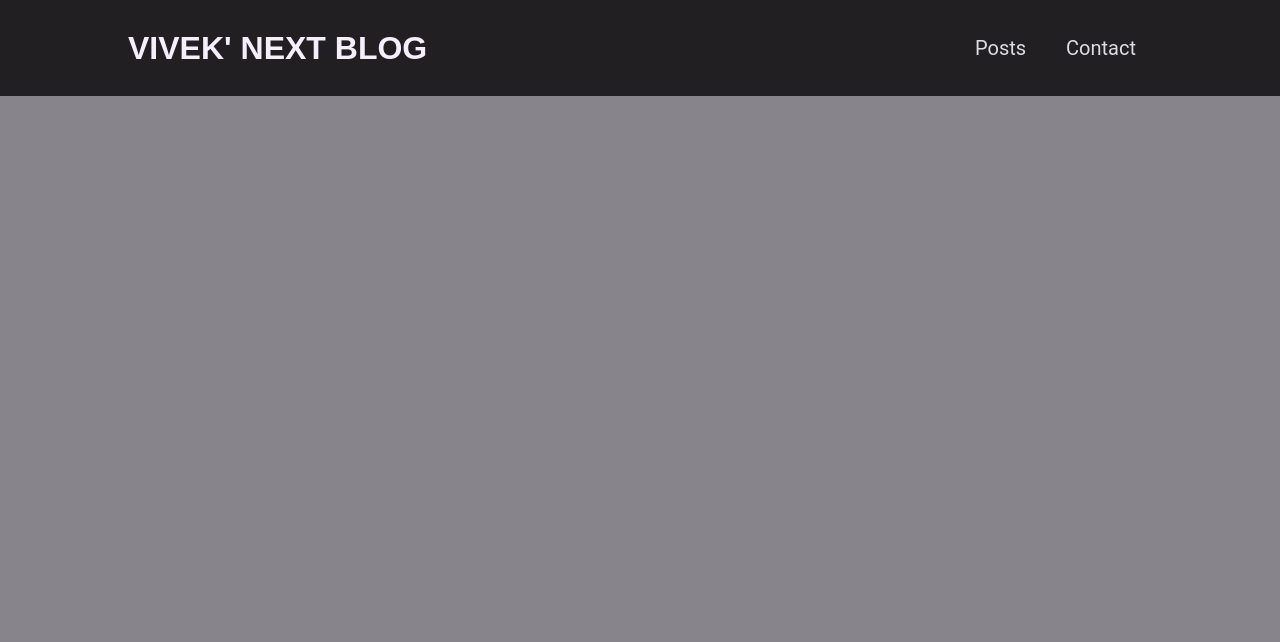
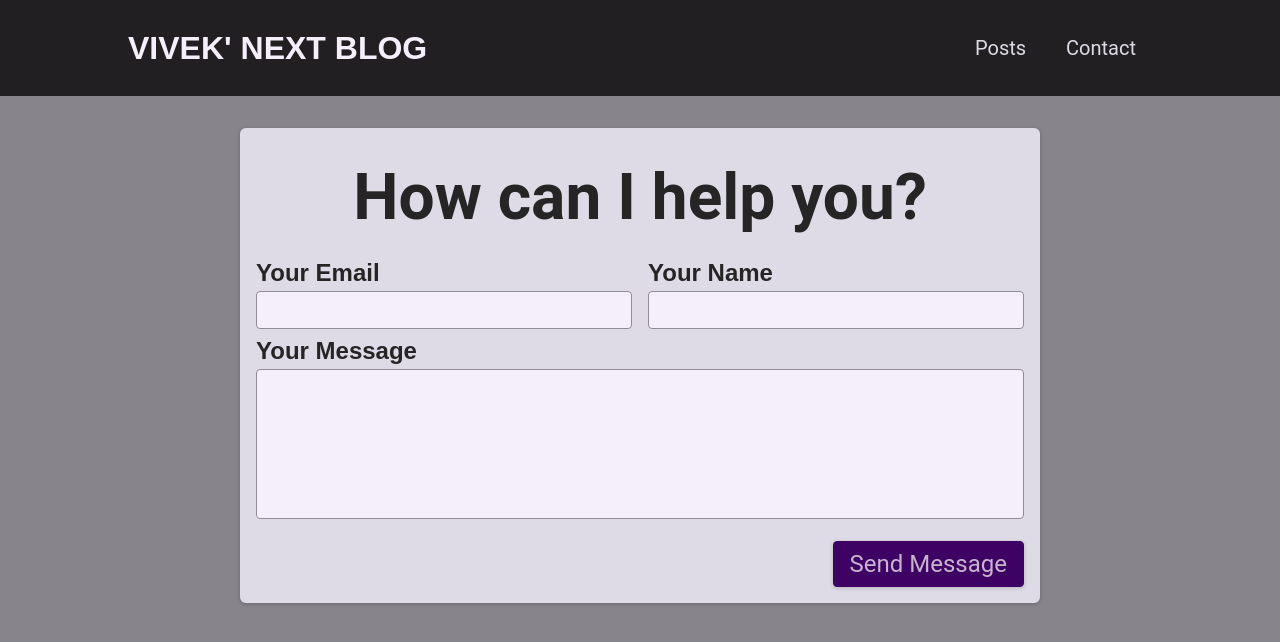
Before and after one commit to vivek9142/next-blog, a Next.js app: page /contact in a window 1280 px wide. Shown: the top 642 px of the page. Built offline with nearby package versions, Linux system fonts and the light colour scheme.

Commit message:
added backend API and frontend integration with backend API for contact form

```diff
--- /dev/null
+++ b/components/contact/contact-form.js
@@ -0,0 +1,66 @@
+import { useState } from "react";
+
+import classes from "./contact-form.module.css";
+
+export default function ContactForm() {
+  const [enteredEmail, setEnteredEmail] = useState("");
+  const [enteredName, setEnteredName] = useState("");
+  const [enteredMessage, setEnteredMessage] = useState("");
+
+  function sendMessageHandler(event) {
+    event.preventDefault();
+    fetch("/api/contact", {
+      method: "POST",
+      body: JSON.stringify({
+        email: enteredEmail,
+        name: enteredName,
+        message: enteredMessage,
+      }),
+      headers: {
+        "Content-type": "application/json",
+      },
+    });
+  }
+  return (
+    <section className={classes.contact}>
+      <h1>How can I help you?</h1>
+      <form onSubmit={sendMessageHandler} className={classes.form}>
+        <div className={classes.controls}>
+          <div className={classes.control}>
+            <label htmlFor="email">Your Email</label>
+            <input
+              type="email"
+              id="email"
+              onChange={(event) => setEnteredEmail(event.target.value)}
+              required
+            />
+          </div>
+
+          <div className={classes.control}>
+            <label htmlFor="name">Your Name</label>
+            <input
+              type="name"
+              id="name"
+              onChange={(event) => setEnteredName(event.target.value)}
+              required
+            />
+          </div>
+        </div>
+
+        <div className={classes.control}>
+          <label htmlFor="message">Your Message</label>
+          <textarea
+            rows="5"
+            id="message"
+            onChange={(event) => setEnteredMessage(event.target.value)}
+            required
+          ></textarea>
+        </div>
+
+        <div className={classes.actions}>
+          <button>Send Message</button>
+        </div>
+      </form>
+    </section>
+  );
+}
--- /dev/null
+++ b/components/contact/contact-form.module.css
@@ -0,0 +1,73 @@
+.contact {
+    margin: var(--size-8) auto;
+    border-radius: 6px;
+    background-color: var(--color-grey-100);
+    width: 90%;
+    max-width: 50rem;
+    padding: var(--size-4);
+    box-shadow: 0 1px 4px rgba(0, 0, 0, 0.2);
+    font-size: var(--size-6);
+  }
+
+  .contact h1 {
+    font-size: var(--size-8);
+    margin: var(--size-4) 0;
+    text-align: left;
+  }
+
+  .form label {
+    display: block;
+    font-family: 'Oswald', sans-serif;
+    font-weight: bold;
+    margin: var(--size-2) 0 var(--size-1) 0;
+  }
+
+  .form input,
+  .form textarea {
+    font: inherit;
+    padding: var(--size-1);
+    border-radius: 4px;
+    width: 100%;
+    border: 1px solid var(--color-grey-400);
+    background-color: var(--color-grey-50);
+    resize: none;
+  }
+
+  .controls {
+    display: flex;
+    column-gap: 1rem;
+    flex-wrap: wrap;
+  }
+
+  .control {
+    flex: 1;
+    min-width: 10rem;
+  }
+
+  .actions {
+    margin-top: var(--size-4);
+    text-align: right;
+  }
+
+  .form button {
+    font: inherit;
+    cursor: pointer;
+    background-color: var(--color-primary-700);
+    border: 1px solid var(--color-primary-700);
+    padding: var(--size-2) var(--size-4);
+    border-radius: 4px;
+    color: var(--color-primary-50);
+    box-shadow: 0 1px 4px rgba(0, 0, 0, 0.2);
+  }
+
+  .form button:hover {
+    background-color: var(--color-primary-500);
+    border-color: var(--color-primary-500);
+  }
+
+  @media (min-width: 768px) {
+    .contact h1 {
+      font-size: var(--size-16);
+      text-align: center;
+    }
+  }
--- /dev/null
+++ b/pages/api/contact.js
@@ -0,0 +1,29 @@
+export default function handler(req, res) {
+  if (req.method === "POST") {
+    const { email, name, message } = req.body;
+
+    if (
+      !email ||
+      !email.includes("@") ||
+      !name ||
+      name.trim() === "" ||
+      !message ||
+      message.trim() === ""
+    ) {
+      res.status(422).json({ message: "Invalid Input." });
+      return;
+    }
+
+    const newMessage = {
+      email,
+      name,
+      message,
+    };
+
+    console.log(newMessage);
+
+    res
+      .status(201)
+      .json({ message: "Successfully stored message!", message: newMessage });
+  }
+}
--- a/pages/contact.js
+++ b/pages/contact.js
@@ -1,3 +1,5 @@
-export default function Contact(){
+import ContactForm from "../components/contact/contact-form";
 
+export default function Contact() {
+  return <ContactForm />;
 }
```
